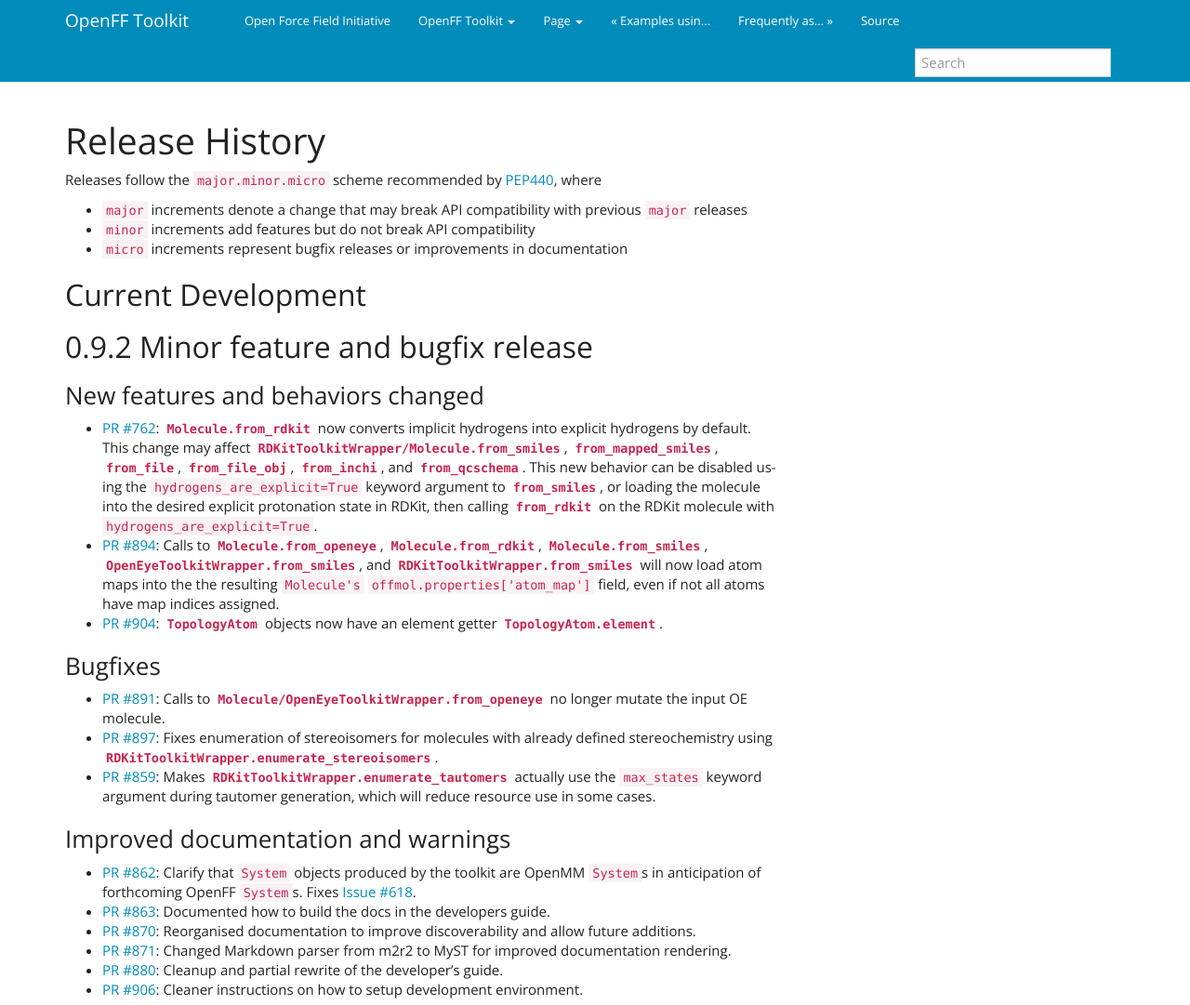
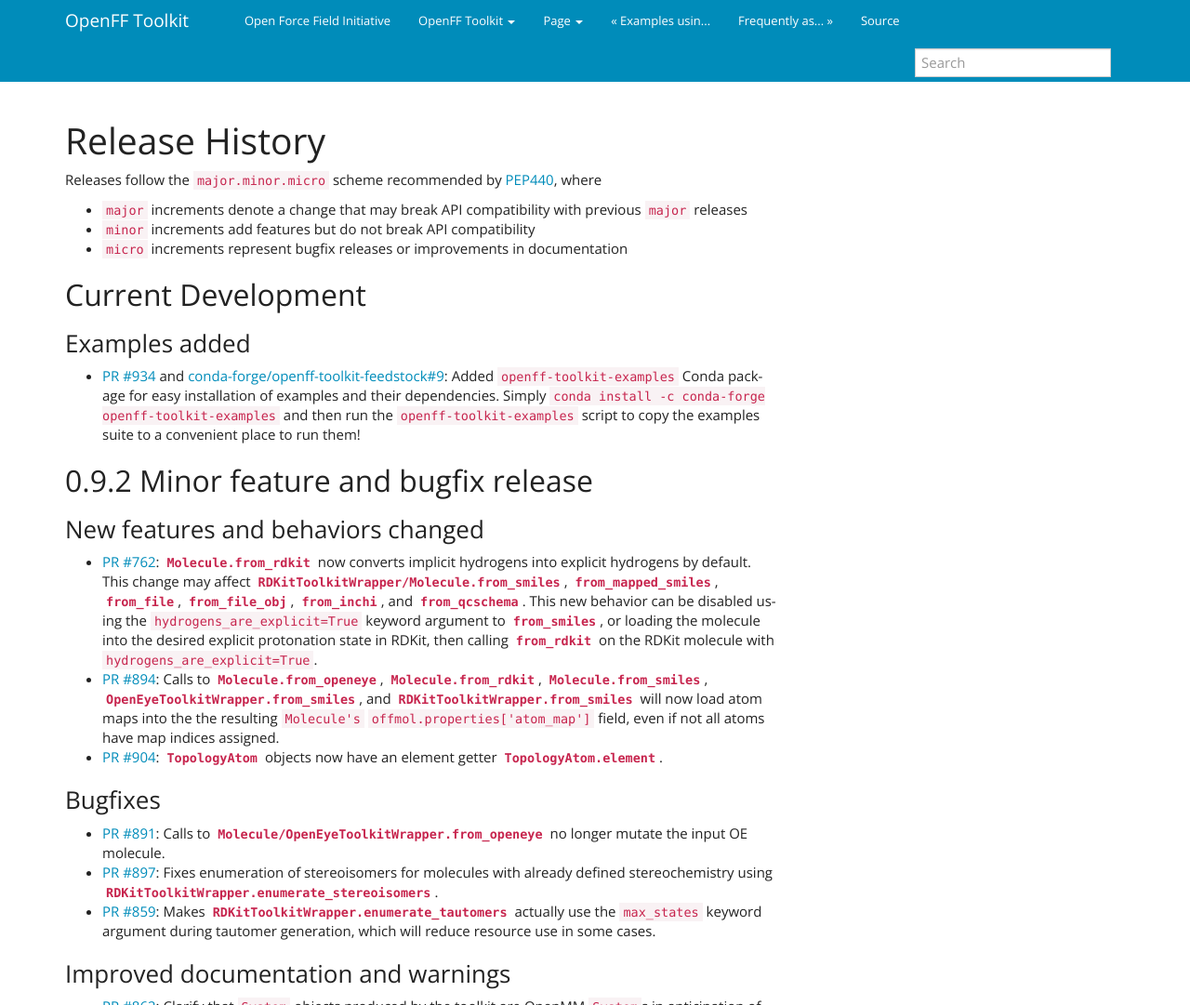
Before and after one commit to openforcefield/openff-toolkit, a Sphinx documentation site: the page built from docs/releasehistory.md, in a window 1280 px wide, cut to the strip 0-1081 px from the top of the page. Shown: the whole strip at 93% size. Built offline with Sphinx 7.4.7, drawn with Linux system fonts in a browser that asks for light colours.

Commit message:
Update changelog

```diff
--- a/docs/releasehistory.md
+++ b/docs/releasehistory.md
@@ -7,6 +7,10 @@
 * `micro` increments represent bugfix releases or improvements in documentation
 
 ## Current Development
+
+### Examples added
+
+- [PR #934](https://github.com/openforcefield/openff-toolkit/pull/934) and [conda-forge/openff-toolkit-feedstock#9](https://github.com/conda-forge/openff-toolkit-feedstock/pull/9): Added `openff-toolkit-examples` Conda package for easy installation of examples and their dependencies. Simply `conda install -c conda-forge openff-toolkit-examples` and then run the `openff-toolkit-examples` script to copy the examples suite to a convenient place to run them!
 
 ## 0.9.2 Minor feature and bugfix release
 
```
